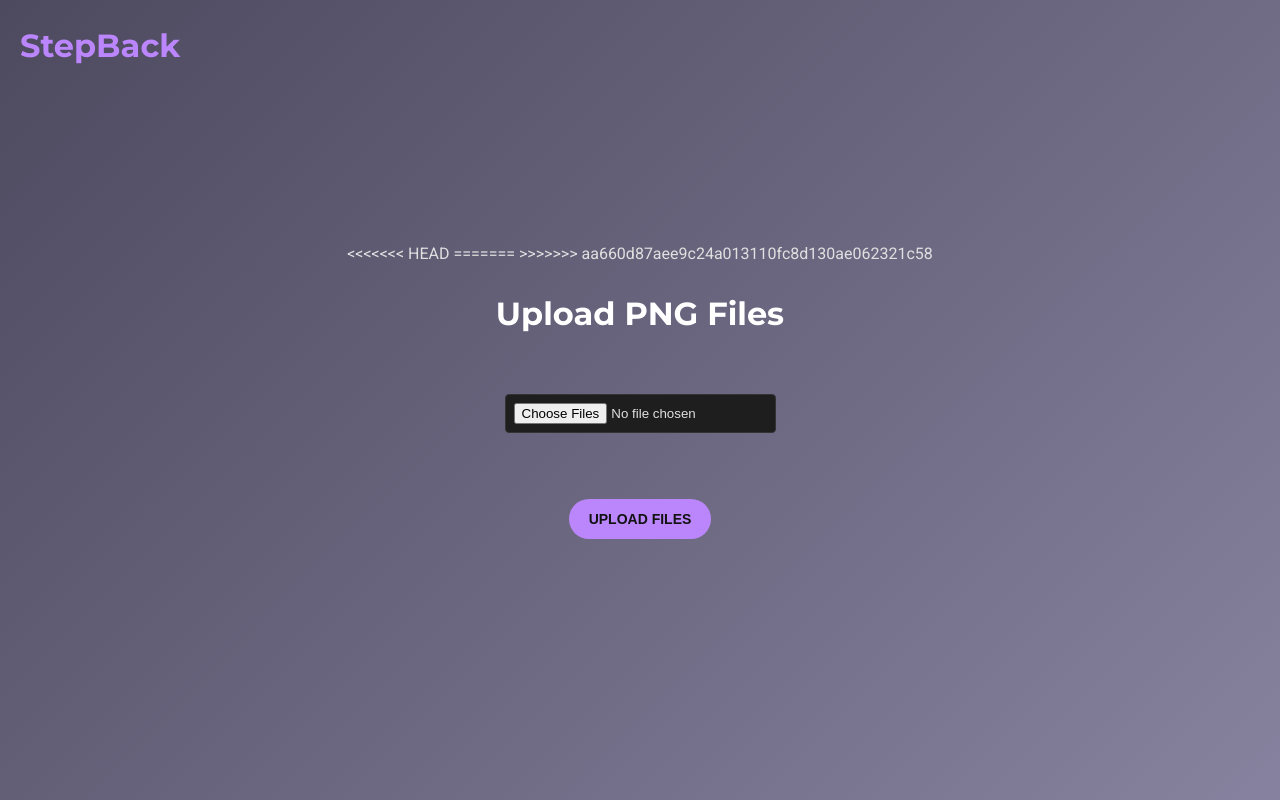
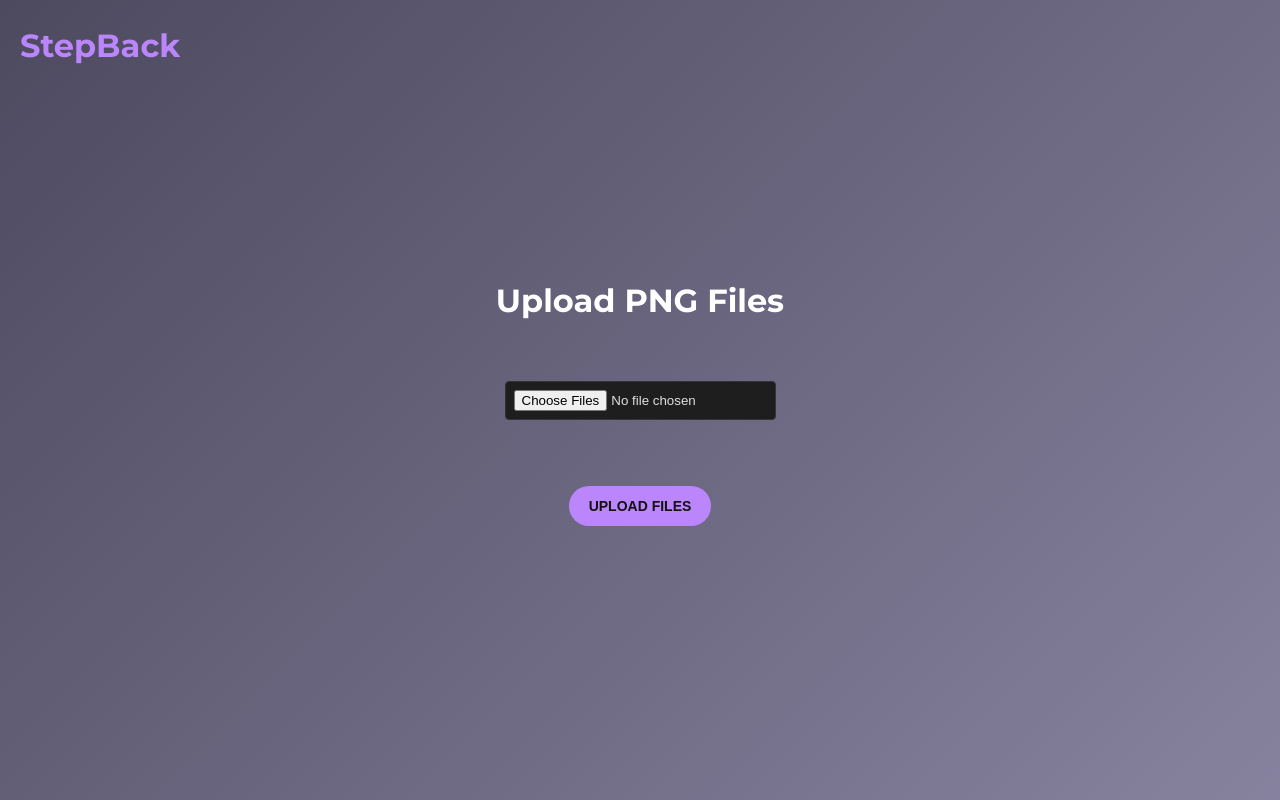
Before and after one commit to ShreyAgarwal71/VidLearn, a Flask app: page / in a window 1280 px wide. Run offline with Flask 3, Linux system fonts and the light colour scheme.

Commit message:
shiven break

```diff
--- a/VidLearn/templates/display.html
+++ b/VidLearn/templates/display.html
@@ -3,11 +3,7 @@
 <head>
     <meta charset="UTF-8">
     <title>CSV Files Display</title>
-<<<<<<< HEAD
     <link rel="stylesheet" href="{{ url_for('static', filename='styles.css') }}">
-=======
-    <link rel="stylesheet" href="styles.css">
->>>>>>> aa660d87aee9c24a013110fc8d130ae062321c58
     <style>
         body {
             font-family: Arial, sans-serif;
--- a/VidLearn/templates/index.html
+++ b/VidLearn/templates/index.html
@@ -2,11 +2,7 @@
 <html>
 <head>
     <title>Upload PNG Files</title>
-<<<<<<< HEAD
     <link rel="stylesheet" href="{{ url_for('static', filename='styles.css') }}">
-=======
-    <link rel="stylesheet" href="styles.css">
->>>>>>> aa660d87aee9c24a013110fc8d130ae062321c58
 </head>
 <body>
     <h1>Upload PNG Files</h1>
--- a/VidLearn/templates/processing.html
+++ b/VidLearn/templates/processing.html
@@ -3,11 +3,7 @@
 <head>
     <meta charset="UTF-8">
     <title>Processing Files</title>
-<<<<<<< HEAD
     <link rel="stylesheet" href="{{ url_for('static', filename='styles.css') }}">
-=======
-    <link rel="stylesheet" href="styles.css">
->>>>>>> aa660d87aee9c24a013110fc8d130ae062321c58
     <script>
         function checkStatus() {
             fetch('/status')
```
